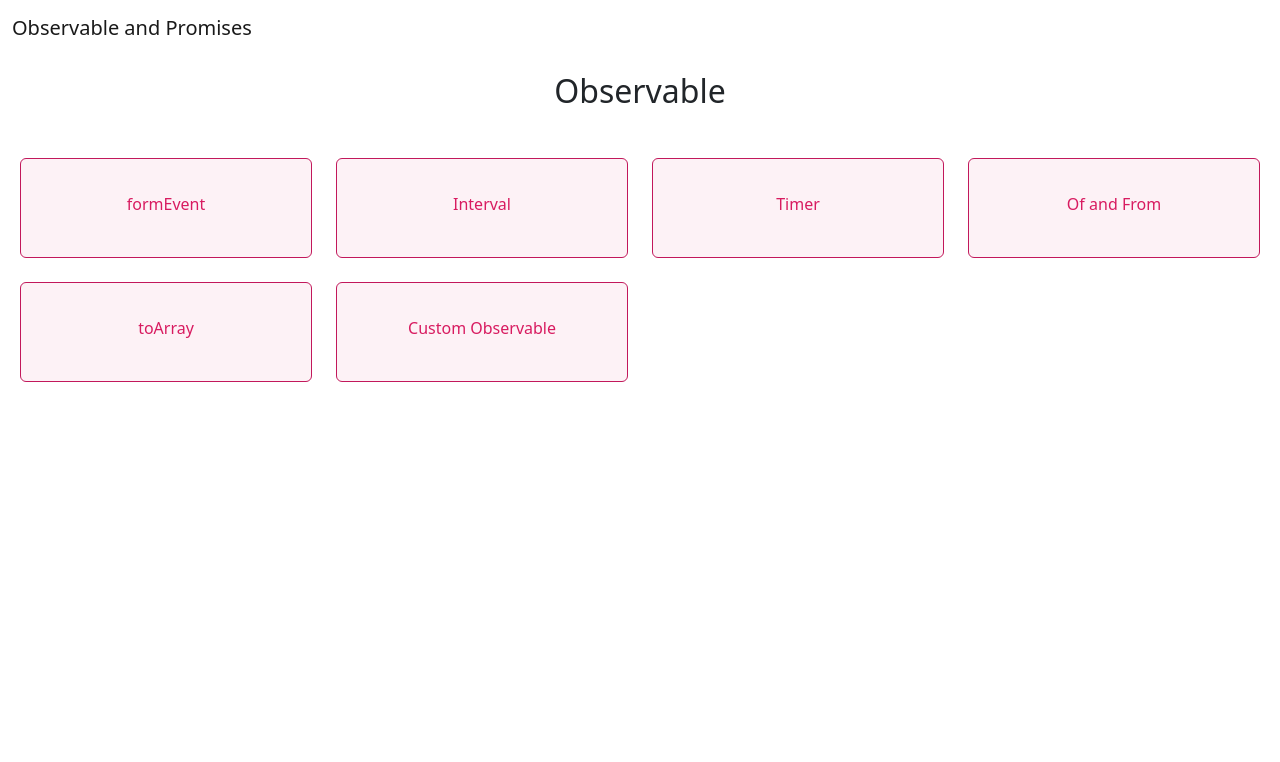
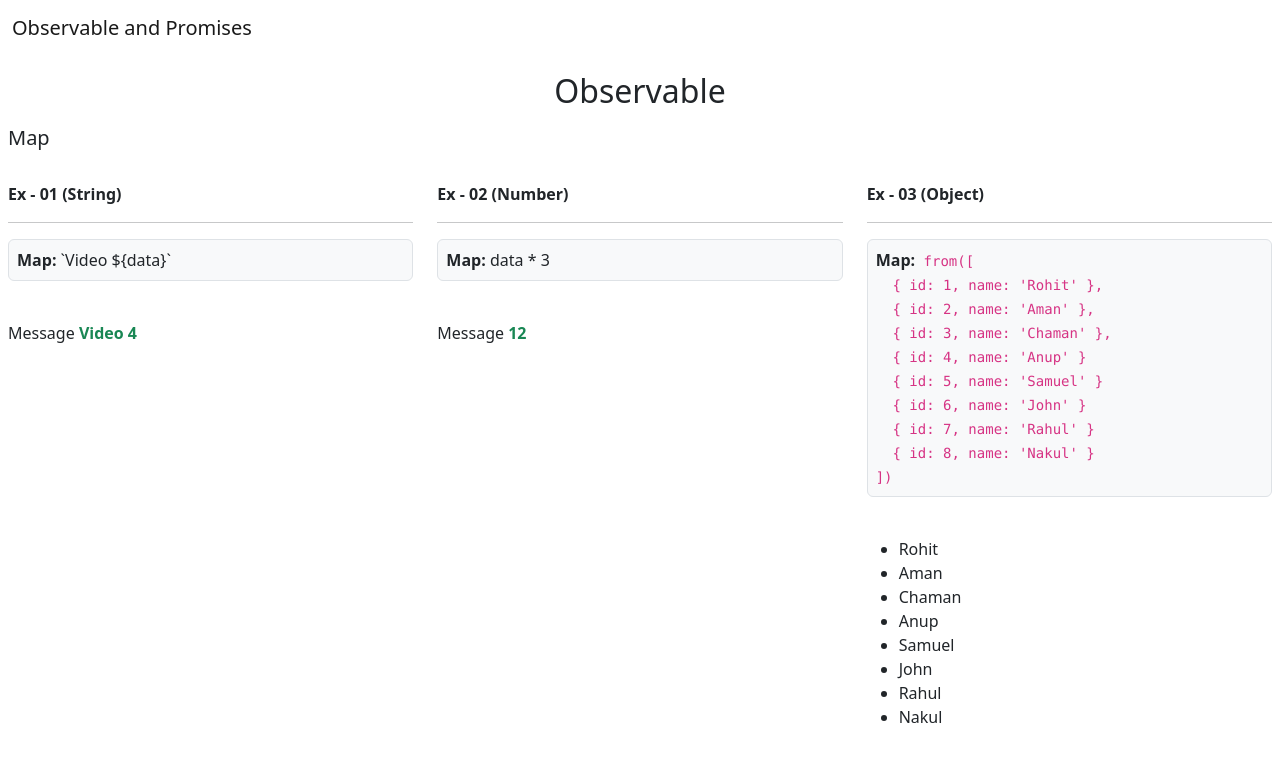
Before and after one commit to rtewari056/Rxjs-tutorial, an Angular app: page /observable/map in a window 1280 px wide. Before the commit this address led to /observable. Shown: the top 762 px of the page. Built offline with nearby package versions, Linux system fonts and the light colour scheme.

Commit message:
Map operator

```diff
--- a/src/app/app-routing.module.ts
+++ b/src/app/app-routing.module.ts
@@ -36,6 +36,10 @@ export const routes: Routes = [
       {
         path: 'custom-observable',
         loadComponent: () => import('./components/custom-observable/custom-observable.component').then(m => m.CustomObservableComponent)
+      },
+      {
+        path: 'map',
+        loadComponent: () => import('./components/map/map.component').then(m => m.MapComponent)
       }
     ]
   },
--- /dev/null
+++ b/src/app/components/map/map.component.html
@@ -0,0 +1,50 @@
+<div class="my-3 mx-2">
+    <h5>Map</h5>
+
+    <br>
+
+    <div class="row">
+        <div class="col-md-4">
+            <strong>Ex - 01 (String)</strong>
+            <hr>
+            <p class="border rounded bg-light p-2">
+                <strong>Map:</strong> `Video $&#123;data&#125;`
+            </p>
+            <br>
+            <p>Message <strong class="text-success">{{msg1}}</strong></p>
+        </div>
+        <div class="col-md-4">
+            <strong>Ex - 02 (Number)</strong>
+            <hr>
+            <p class="border rounded bg-light p-2">
+                <strong>Map:</strong> data * 3
+            </p>
+            <br>
+            <p>Message <strong class="text-success">{{msg2}}</strong></p>
+        </div>
+        <div class="col-md-4">
+            <strong>Ex - 03 (Object)</strong>
+            <hr>
+            <p class="border rounded bg-light p-2">
+                <strong>Map:</strong>
+                <code>
+                    from([<br>
+                    &nbsp; &#123; id: 1, name: 'Rohit' &#125;, <br>
+                    &nbsp; &#123; id: 2, name: 'Aman' &#125;, <br>
+                    &nbsp; &#123; id: 3, name: 'Chaman' &#125;, <br>
+                    &nbsp; &#123; id: 4, name: 'Anup' &#125;<br>
+                    &nbsp; &#123; id: 5, name: 'Samuel' &#125;<br>
+                    &nbsp; &#123; id: 6, name: 'John' &#125;<br>
+                    &nbsp; &#123; id: 7, name: 'Rahul' &#125;<br>
+                    &nbsp; &#123; id: 8, name: 'Nakul' &#125;<br>
+                    ])
+                </code>
+            </p>
+            <br>
+            <ul id="mapContainer">
+
+            </ul>
+        </div>
+
+    </div>
+</div>
--- /dev/null
+++ b/src/app/components/map/map.component.ts
@@ -0,0 +1,64 @@
+import { Component, OnInit, inject } from '@angular/core';
+import { CommonModule } from '@angular/common';
+import { Observable, Subscription, from, interval, map } from 'rxjs';
+import { DesignUtilityService } from 'src/app/services/design-utility.service';
+
+@Component({
+  selector: 'app-map',
+  standalone: true,
+  imports: [CommonModule],
+  templateUrl: './map.component.html',
+  styleUrls: ['./map.component.scss']
+})
+export class MapComponent implements OnInit {
+  private _designUtilityService = inject(DesignUtilityService);
+
+  // Subscriptions
+  sub1!: Subscription;
+  sub2!: Subscription;
+
+  // Messages
+  msg1!: string;
+  msg2!: number;
+
+  ngOnInit(): void {
+
+    const broadcastVideos$: Observable<number> = interval(1000);
+
+    // Ex - 01
+    this.sub1 = broadcastVideos$.pipe(map(data => `Video ${data}`)).subscribe((res: string) => {
+      this.msg1 = res;
+
+    })
+
+    setTimeout(() => this.sub1.unsubscribe(), 10000); // Unsubscribe after 10 sec
+
+    // Ex - 02
+    this.sub2 = broadcastVideos$.pipe(map(data => data * 3)).subscribe((res: number) => {
+      this.msg2 = res;
+    })
+
+    setTimeout(() => this.sub2.unsubscribe(), 10000); // Unsubscribe after 10 sec
+
+    // Ex - 03
+    type Member = { id: number; name: string; }
+
+    // Creates observable stream of the array
+    const members$: Observable<Member> = from([
+      { id: 1, name: 'Rohit' },
+      { id: 2, name: 'Aman' },
+      { id: 3, name: 'Chaman' },
+      { id: 4, name: 'Anup' },
+      { id: 5, name: 'Samuel' },
+      { id: 6, name: 'John' },
+      { id: 7, name: 'Rahul' },
+      { id: 8, name: 'Nakul' }
+    ]);
+
+    members$.pipe(map(data => data.name)).subscribe((res) => {
+      this._designUtilityService.print(res, 'mapContainer');
+    })
+
+  }
+
+}
--- a/src/app/pages/list/list.component.html
+++ b/src/app/pages/list/list.component.html
@@ -7,6 +7,7 @@
             <app-card routerLink="of-from" cardTitle="Of and From"></app-card>
             <app-card routerLink="to-array" cardTitle="toArray"></app-card>
             <app-card routerLink="custom-observable" cardTitle="Custom Observable"></app-card>
+            <app-card routerLink="map" cardTitle="Map"></app-card>
         </div>
     </div>
 </div>
--- a/src/styles.scss
+++ b/src/styles.scss
@@ -7,23 +7,29 @@
 @import "node_modules/ngx-bootstrap/datepicker/bs-datepicker";
 
 // Writing styles globally to avoild View Encapsulation
-ul > li {
+#custObsManualContainer, #custInterObsContainer {
+    li {
         border: 1px solid #dee2e6;
         border-radius: 5px;
         background-color: rgba(248, 249, 250);
         padding: 10px;
     }
+}
 
-ul.completed li {
+#custObsManualContainer.completed, #custInterObsContainer.error {
+    li {
         border-radius: 5px;
         background-color: #198754;
         padding: 10px;
         color: white;
     }
+}
 
-ul.error li {
+#custObsManualContainer.error, #custInterObsContainer.error {
+    li {
         border-radius: 5px;
         background-color: #dc3545;
         padding: 10px;
         color: white;
     }
+}
```
Also changed, not shown: src/app/components/map/map.component.scss (added). Lines whose indentation alone changed are shown as unchanged.
